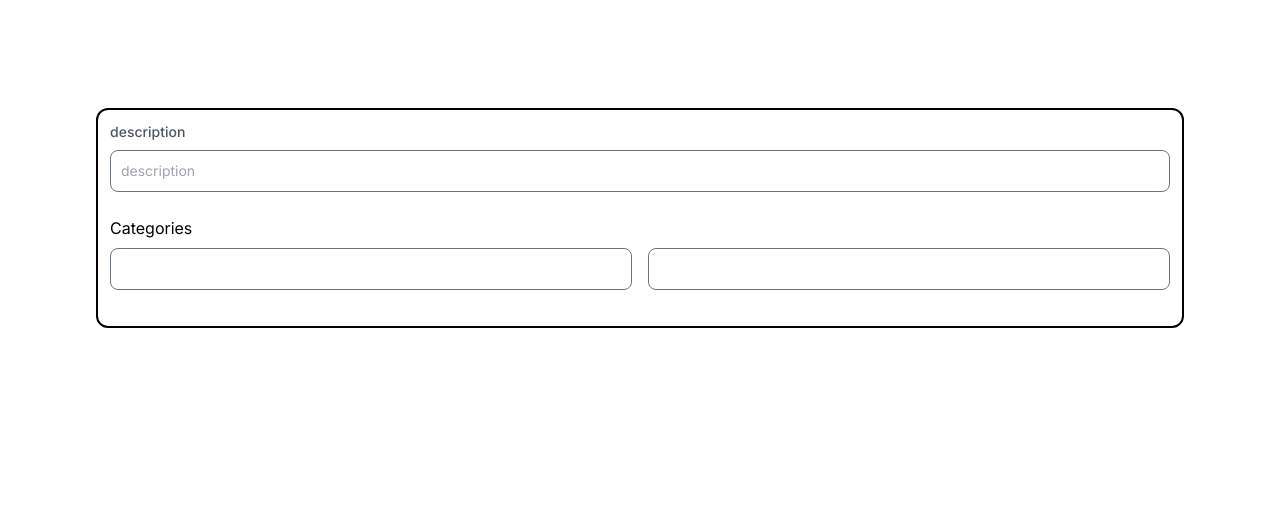
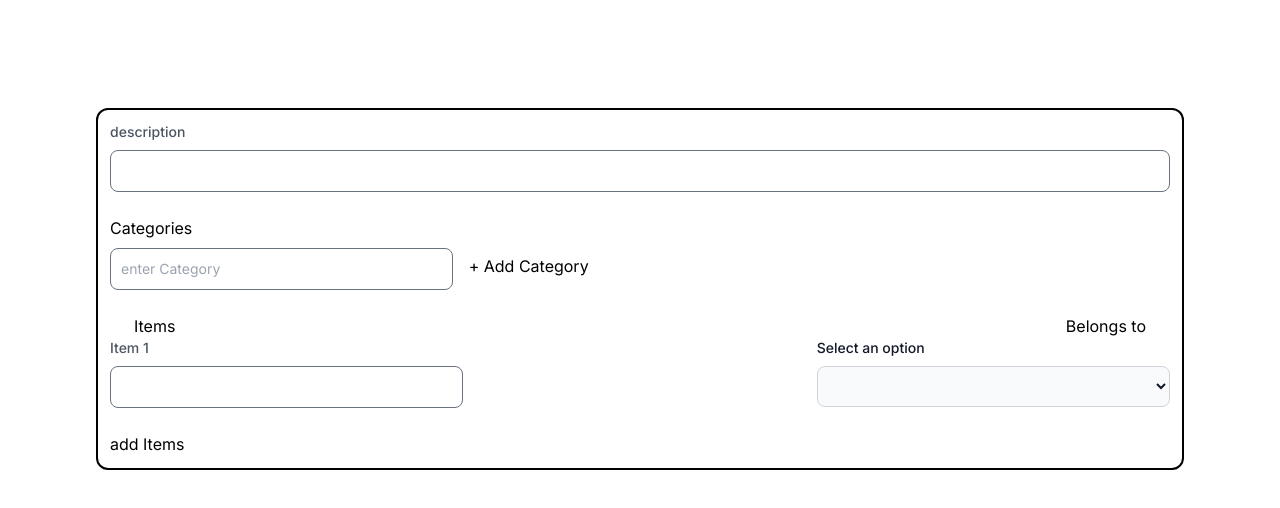
Before and after one commit to Anurag-Raut/Crafty, a Next.js app: page / in a window 1280 px wide. Shown: the top 508 px of the page. Built offline with nearby package versions, Linux system fonts and the light colour scheme.

Commit message:
categorize-v1

```diff
--- a/components/card/cards.tsx
+++ b/components/card/cards.tsx
@@ -1,5 +1,5 @@
 export default function Card({children}:any) {
-  console.log(children);
+
   return (
     <div className="border-2 border-black w-full h-full m-3 p-3 rounded-xl">
          {children}
--- a/components/card/categorize.tsx
+++ b/components/card/categorize.tsx
@@ -1,23 +1,80 @@
 import React, { useState } from 'react';
 import Card from './cards';
 import InputText from '../inputText';
+import { motion } from "framer-motion"
+import Select from '../select';
+export default function Categorize() {
+  const [categories, setCategories] = useState(['']);
+  const [categoriesItems, setCategoriesItems] = useState([{item:'',belongsTo:0}]);
 
-export default function Categorize() {
-    const [categories,setCategories]=useState([]);
+  const handleChangeCategory = (index:number, newValue:string) => {
+    const newCategories = [...categories];
+    newCategories[index] = newValue;
+    setCategories(newCategories);
+  };
+  const handleChangeCategoryItem = (index:number, item:string,belongsTo:number) => {
+    const newCategoriesItem = [...categoriesItems];
+    newCategoriesItem[index] = {item:item,belongsTo:belongsTo};
+    setCategoriesItems(newCategoriesItem);
+  };
+  console.log(categoriesItems);
   return (
     <Card>
-        <div>
-            <InputText placeholder={'description'} label={'description'}  />
+      <div>
+        <InputText label={'description'} onChange={() => { }} />
+
+      </div>
+      <div>
+        Categories
+        <div className='grid lg:grid-cols-3 md:grid-cols-2 sm:grid-cols-1  gap-4'>
+          {
+            categories?.map((item, index) => {
+              return (
+                <InputText key={index}  onChange={(e) => handleChangeCategory(index, e.target.value)} placeholder={'enter Category'} />
+              )
+            })
+          }
+             <div onClick={()=>{setCategories((prevState)=>[...prevState,''])}} className='flex items-center h-9  cursor-pointer my-2'>
+              + Add Category
+            </div>
+
+
+
+
 
         </div>
-        <div>
-        Categories
-            <div className='grid grid-cols-2 gap-4'>
 
-            <InputText  />
-            <InputText  />
+          <div>
+            <div className='flex justify-between mx-6'>
+            <p>Items</p>
+            <p>Belongs to</p>
+
             </div>
-        </div>
+           {
+            categoriesItems.map(({item},index)=>{
+              return(
+                <div key={index} className='flex justify-between'>
+                  <div className='max-w-md w-1/3'>
+                    <InputText onChange={(e)=>{handleChangeCategoryItem(index,e.target.value,categoriesItems[index]['belongsTo'])}} label={`Item ${index+1}`}/>
+
+                  </div>
+                  <div className='w-1/3'>
+                  <Select onChange={(e)=>{handleChangeCategoryItem(index,categoriesItems[index]['item'],e.target.selectedIndex)}} options={categories} />
+                  </div>
+
+                </div>
+              )
+            })
+           }
+           <div className='cursor-pointer ' onClick={()=>{setCategoriesItems((prevState)=>[...prevState,{item:'',belongsTo:0}])}}>
+            add Items
+           </div>
+
+
+          </div>
+
+
+      </div>
 
     </Card>
   );
--- a/components/inputText.tsx
+++ b/components/inputText.tsx
@@ -1,8 +1,20 @@
-export default function InputText({label,onChange,placeholder}:any){
+import React, { ChangeEvent } from 'react';
+const { motion } = require("framer-motion");
+interface InputTextProps {
+    label?: string;
+    onChange?: (event: any) => void;
+    placeholder?: string;
+  }
+export default function InputText({label,onChange,placeholder}:InputTextProps){
     return (
-        <div className="mb-6">
+        <motion.div className="mb-6"
+        initial={{size:0}}
+        animate={{ size: 100 }}
+        transition={{ delay: 1 }}
+
+        >
             <label htmlFor="default-input" className="block mb-2 text-sm font-medium text-gray-600 ">{label}</label>
             <input onChange={onChange} placeholder={placeholder} type="text" id="default-input" className="bg-base-100 border border-gray-500 text-gray-900 text-sm rounded-lg focus:ring-blue-500 focus:border-blue-500 block w-full p-2.5   " />
-        </div>
+        </motion.div>
     )
 }
--- /dev/null
+++ b/components/select.tsx
@@ -0,0 +1,28 @@
+
+interface SelectProps {
+    label?: string;
+    onChange?: (event: any) => void;
+    options:string[]
+
+  }
+
+export default function Select({label,onChange,options}:SelectProps){
+    return(
+        <div>
+            <label htmlFor="countries" className="block mb-2 text-sm font-medium text-gray-900 dark:text-white">Select an option</label>
+<select onChange={onChange} id="countries" className="bg-gray-50 border border-gray-300 text-gray-900 text-sm rounded-lg focus:ring-blue-500 focus:border-blue-500 block w-full p-2.5 dark:bg-gray-700 dark:border-gray-600 dark:placeholder-gray-400 dark:text-white dark:focus:ring-blue-500 dark:focus:border-blue-500">
+
+  {
+    options?.map((category)=>{
+        return(
+            <option value={category}>{category}</option>
+        )
+
+
+    })
+  }
+
+</select>
+        </div>
+    )
+}
--- a/package.json
+++ b/package.json
@@ -13,6 +13,7 @@
     "@types/react": "18.2.18",
     "@types/react-dom": "18.2.7",
     "autoprefixer": "10.4.14",
+    "framer-motion": "^10.15.0",
     "next": "13.4.12",
     "postcss": "8.4.27",
     "react": "18.2.0",
```
Also changed, not shown: 1 other file (tests, documents, lock files or other folders).
